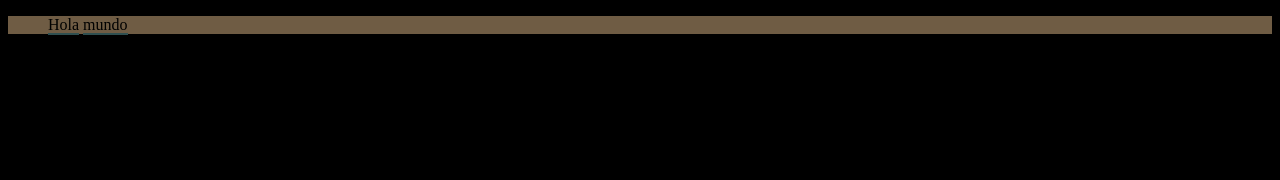
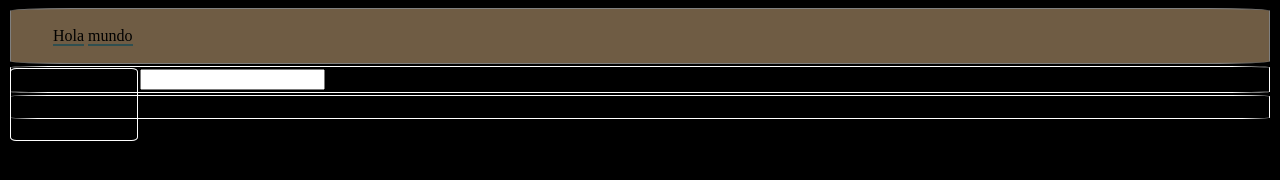
Before and after one commit to Sr-crown/js-eloquent, a plain HTML site: page index.html in a window 1280 px wide. Drawn offline with Linux system fonts and the light colour scheme.

Commit message:
Add files via upload

```diff
--- a/index.html
+++ b/index.html
@@ -9,7 +9,7 @@
     <title>Document</title>
 </head>
 <body>
-    <header id="cabezara">
+    <header id="cabezara" class="main">
         <nav id="menu">
             <ul>
                 <li>Hola</li>
@@ -17,5 +17,14 @@
             </ul>
         </nav>
     </header>
+    <section id="principal" class="main">
+        <article>
+            <h2>hola mundo</h2>
+        </article>
+    </section>
+    <aside id="lateral" class="main">
+        <input type="Busqueda">
+    </aside>
+    <footer id="pie" class="main">Deep_nest</footer>
 </body>
 </html>
```
